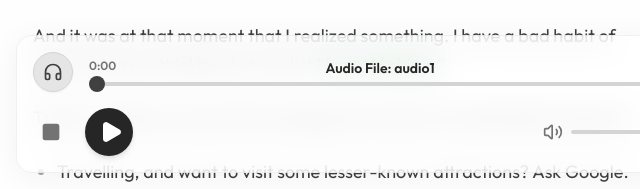
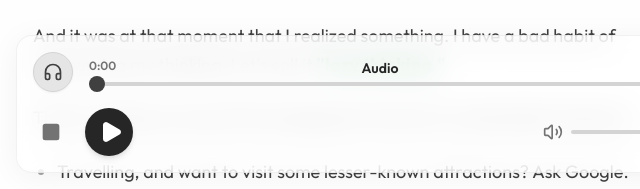
Before and after one commit to khr824/outsourcedthinking, a plain HTML site: page index.html in a window 1280 px wide. Shown: the part 611-800 px from the top of the page, 288-928 px from the left. Drawn offline with nearby package versions, Linux system fonts and the light colour scheme.

Commit message:
Change audio title text in index.html

```diff
--- a/index.html
+++ b/index.html
@@ -250,7 +250,7 @@
                 <div class="flex-1 flex flex-col gap-1">
                     <div class="flex justify-between text-xs font-semibold text-neutral-500">
                         <span id="current-time">0:00</span>
-                        <span class="text-neutral-800 truncate px-2 text-center text-sm" id="audio-title">Audio File: audio1</span>
+                        <span class="text-neutral-800 truncate px-2 text-center text-sm" id="audio-title">Audio</span>
                         <span id="duration">0:00</span>
                     </div>
                     <!-- Progress Bar -->
```
